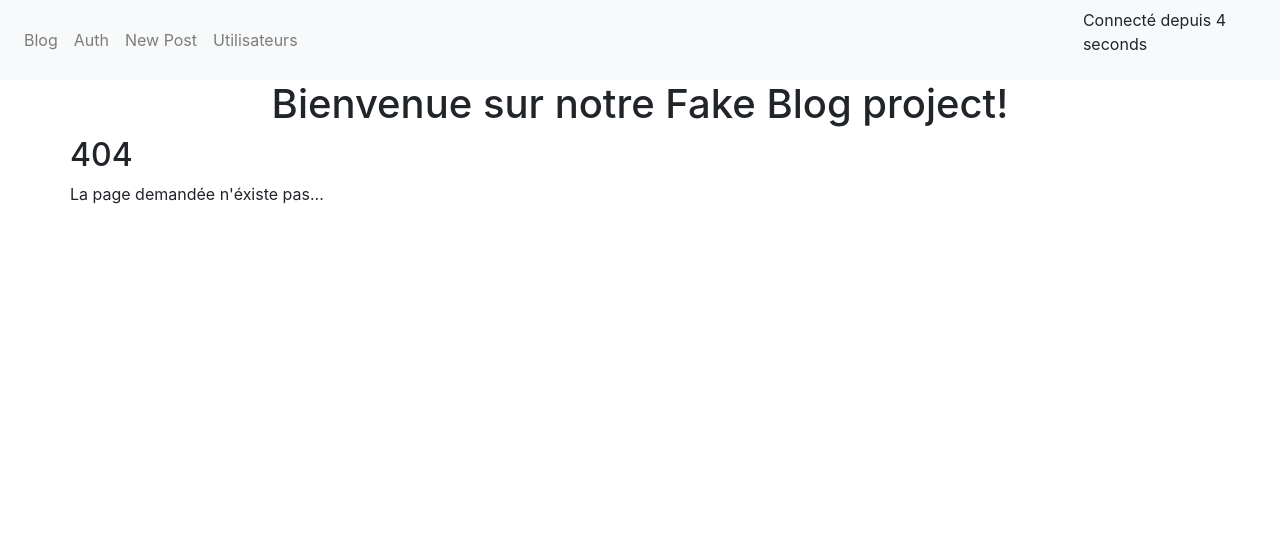
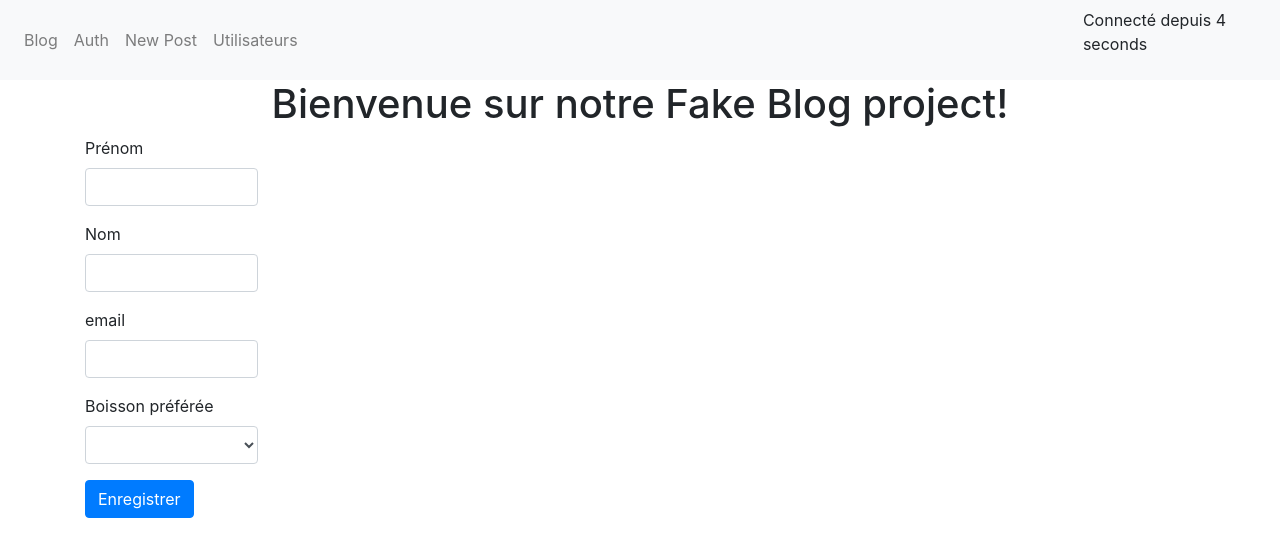
Before and after one commit to gbesset/lab-oc-project-blog, an Angular app: page /new-user in a window 1280 px wide. Before the commit this address led to /not-found. Shown: the top 556 px of the page. Built offline with nearby package versions, Linux system fonts and the light colour scheme.

Commit message:
Mise en place formulaire methode reactive

```diff
--- /dev/null
+++ b/src/app/new-user/new-user.component.html
@@ -0,0 +1,27 @@
+
+  <div class="col-sm-8 col-sm-offset-2">
+  	<!-- pas besoin de reference locale-->
+  	<form [formGroup]="userForm" (ngSubmit)="onSubmitForm()">
+      <div class="form-group">
+	   		<label for="firstName">Prénom</label>
+        	<input type="text" id="firstName" class="form-control" formControlName="firstName">
+      </div>
+       <div class="form-group">
+	   		<label for="lastName">Nom</label>
+       		 <input type="text" id="lastName" class="form-control" formControlName="lastName">
+      </div>
+       <div class="form-group">
+	   		<label for="email">email</label>
+      		  <input type="text" id="email" class="form-control" formControlName="email">
+      </div>
+       <div class="form-group">
+	   <label for="drinkPreference">Boisson préférée</label>
+        <select id="drinkPreference" class="form-control" formControlName="drinkPreference">
+        		<option value="coca">Coca</option>
+        		<option value="coca">Pepsi</option>
+        		<option value="coca">Cafe</option>
+        </select>
+      </div>
+		<button class="btn btn-primary">Enregistrer</button>
+    </form>
+  </div>
--- /dev/null
+++ b/src/app/new-user/new-user.component.ts
@@ -0,0 +1,42 @@
+import { Component, OnInit } from '@angular/core';
+import { FormGroup,FormBuilder } from '@angular/forms';
+import { UserService } from '../services/user.service';
+import { Router } from '@angular/router';
+import { User } from '../model/User.model';
+
+@Component({
+  selector: 'app-new-user',
+  templateUrl: './new-user.component.html',
+  styleUrls: ['./new-user.component.css']
+})
+export class NewUserComponent implements OnInit {
+
+  userForm: FormGroup;
+
+//outils qui permet de créer des formulaire plus facilement et plus lisibles
+  constructor(private formBuilder:FormBuilder, private userService:UserService, private router:Router) { }
+
+  ngOnInit() {
+  	this.initForms()
+  }
+
+  initForms(){
+  	this.userForm = this.formBuilder.group(
+  			{
+  				firstName: '',
+  				lastName: '',
+  				email: '',
+  				drinkPreference:''
+  			}
+  		);
+  }
+
+  onSubmitForm(){
+  	 const formValue = this.userForm.value;
+  	 const newUser = new User(formValue['firstName'], formValue['lastName'], formValue['email'], formValue['drinkPreference']);
+
+  	 this.userService.addUser(newUser);
+  	 this.router.navigate(['/users'])
+  }
+
+}
```
Also changed, not shown: src/app/app.module.ts (+10 -3 lines), src/app/new-user/new-user.component.css (added), 1 other file (tests, documents, lock files or other folders).
